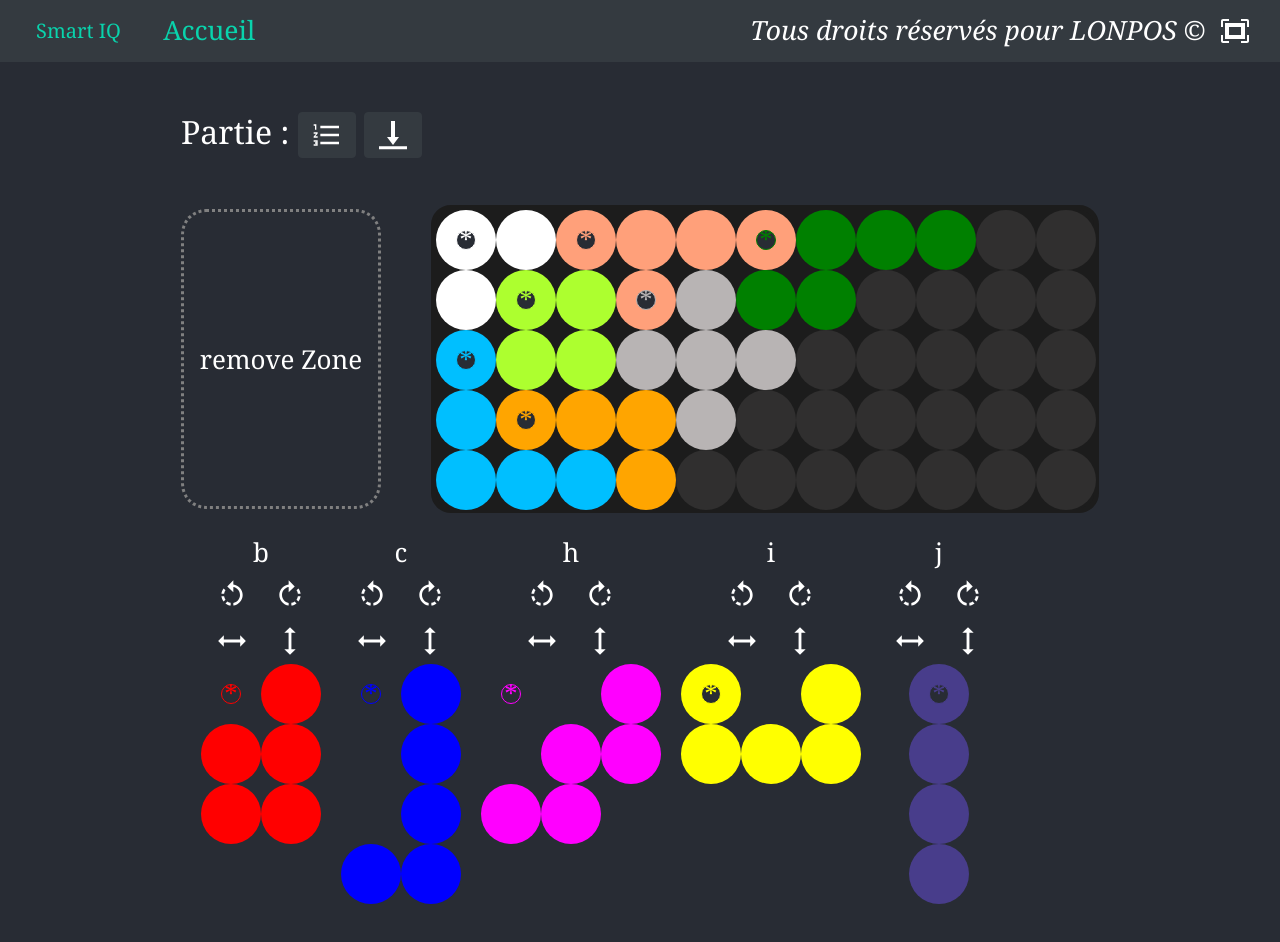
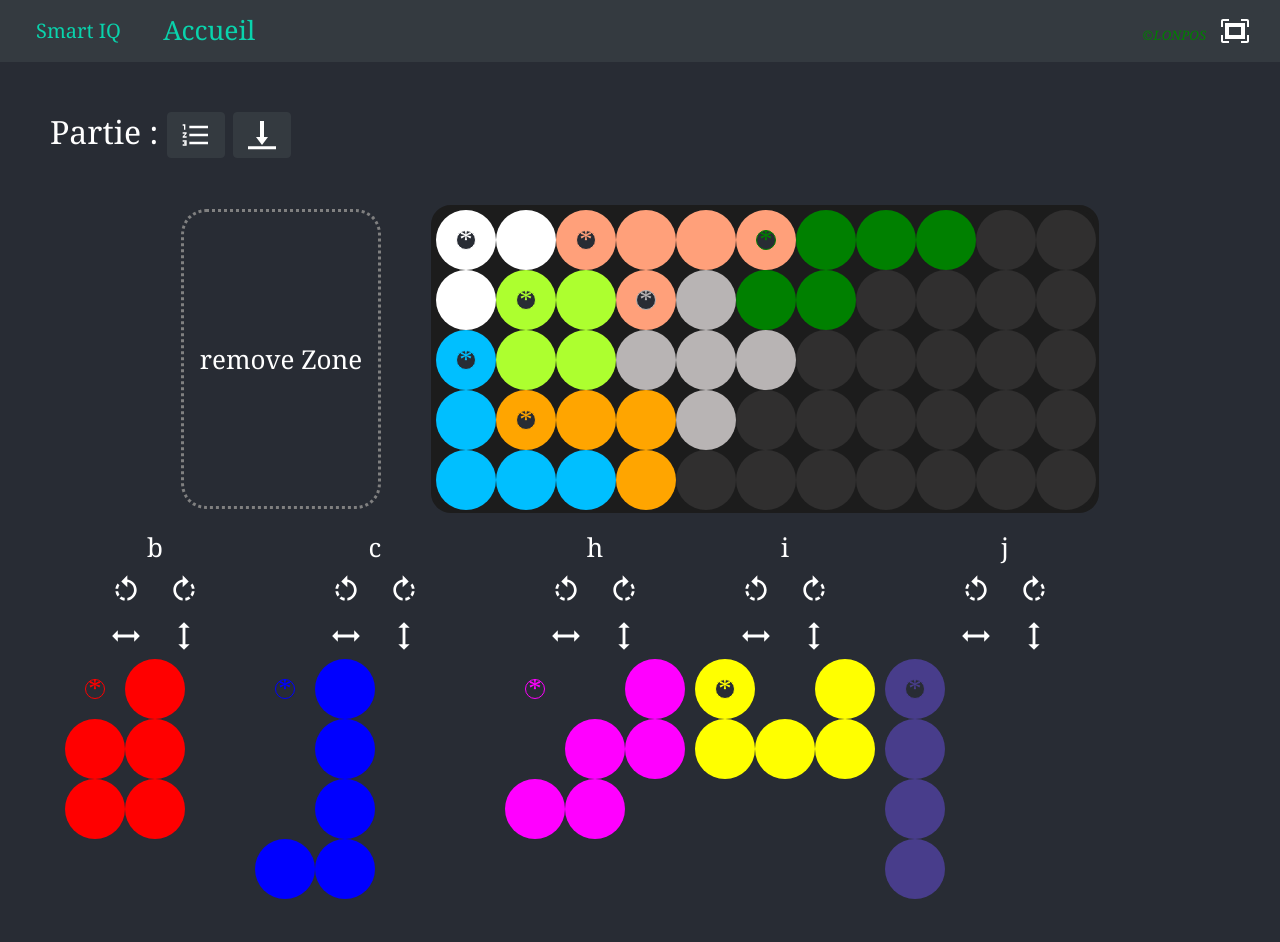
Before and after one commit to alainib/smartgame, a React (Create React App) app: page /partie/33 in a window 1280 px wide. Shown: the top 942 px of the page. Built offline with nearby package versions, Linux system fonts and the light colour scheme.

Commit message:
fix display

```diff
--- a/src/App.css
+++ b/src/App.css
@@ -30,10 +30,6 @@ body,
 .App-body {
   background-color: #282c34;
   min-height: 100vh;
-  display: flex;
-  flex-direction: column;
-  align-items: center;
-  justify-content: center;
   font-size: calc(10px + 2vmin);
   color: white;
   margin: 50px;
@@ -62,8 +58,8 @@ body,
 }
 
 .smallTextRed {
-  font-size: 13;
-  color: "red";
+  font-size: 13px;
+  color: green;
 }
 
 .breakFlexWrap {
--- a/src/App.js
+++ b/src/App.js
@@ -49,7 +49,7 @@ export default class App extends Component {
             </Nav>
 
             <Nav.Item>
-              <i className="smallTextRed">Tous droits réservés pour LONPOS ©</i>
+              <i className="smallTextRed">©LONPOS</i>
             </Nav.Item>
             <Nav.Item>
               <Button
--- a/src/Config.js
+++ b/src/Config.js
@@ -37,8 +37,7 @@ const bricks = {
       [0, 1],
       [0, 1],
       [1, 1],
-      [0, 1],
-      [0, 0]
+      [0, 1]
     ]
   },
   e: {
--- a/src/components/Partie.js
+++ b/src/components/Partie.js
@@ -269,11 +269,11 @@ export default class Partie extends Component {
             </div>
           );
         })}
+        {/* on affiche les bricks en dessous des cases pour pouvoir faire le drop sur n'importe qu'elle case */}
         {baseData.map((row, x) => (
-          <div className={css(styles.flexrow)} key={x}>
+          <div key={x}>
             {row.map((col, y) => {
               let position = { x, y };
-
               return (
                 <div key={x + "-" + y} style={{ position: "absolute", left: _itemSize * y, top: _itemSize * x }}>
                   <div
@@ -298,7 +298,7 @@ export default class Partie extends Component {
     for (var i in this.state.bricks) {
       if (!this.state.usedLetters.includes(i)) {
         show.push(
-          <div key={i} className="margin10">
+          <div key={i}>
             <ShowBrick
               name={i}
               data={this.state.bricks[i]}
@@ -318,6 +318,7 @@ export default class Partie extends Component {
         );
       }
     }
+
     return <div className="flex-container wrap">{show}</div>;
   }
 
@@ -420,12 +421,64 @@ class ShowBrick extends Component {
     this.props.updateBrick(this.props.name, nbrick);
   };
 
+  matrixRender() {
+    const { matrix, color } = this.props.data;
+    return (
+      <div
+        style={{ position: "relative", margin: 0, padding: 0 }}
+        draggable
+        onDragStart={e => {
+          console.log("drag strat from showbrick");
+          this.props.onDragStart(e, this.props.name, this.state.translationX, this.state.translationY);
+        }}
+      >
+        {matrix.map((row, i) => {
+          return (
+            <div key={i}>
+              {row.map((column, j) => {
+                return (
+                  <div
+                    className={css(styles.item)}
+                    style={{ position: "absolute", left: _itemSize * j, top: _itemSize * i, backgroundColor: column ? color : false }}
+                    key={j}
+                    onMouseDown={e => {
+                      this.setTranslation(i, j);
+                    }}
+                  >
+                    {i === 0 && j === 0 && (
+                      <div
+                        style={{
+                          ...styles.dragMarker._definition,
+                          color
+                        }}
+                      >
+                        *
+                      </div>
+                    )}
+                  </div>
+                );
+              })}
+            </div>
+          );
+        })}
+      </div>
+    );
+  }
   render() {
-    const { matrix, color } = this.props.data;
-
+    const { matrix } = this.props.data;
+    let ws = Math.max(matrixHelper.getYLength(matrix), matrixHelper.getXLength(matrix));
     return (
-      <div key={this.props.name} tabIndex="0" onKeyDown={this.handleKeyboard}>
-        {this.props.showControl && (
+      <div key={this.props.name}>
+        {this.props.showControl ? (
+          <div
+            tabIndex="0"
+            onKeyDown={this.handleKeyboard}
+            style={{
+              width: ws * _itemSize,
+              height: 75 + ws * _itemSize,
+              margin: 5
+            }}
+          >
             <div className={css(styles.flexcolumn)}>
               <div>{this.props.name}</div>
               <div className={css(styles.flexrow)}>
@@ -454,49 +507,11 @@ class ShowBrick extends Component {
                 </Button>
               </div>
             </div>
+            {this.matrixRender()}
+          </div>
+        ) : (
+          this.matrixRender()
         )}
-        <div
-          draggable
-          onDragStart={e => {
-            console.log("drag strat from showbrick");
-            this.props.onDragStart(e, this.props.name, this.state.translationX, this.state.translationY);
-          }}
-          onDragOver={e => this.props.onDragOver(e)}
-          onDrop={e => {
-            console.log("onDrop from showbrick");
-            this.props.onDrop(e);
-          }}
-        >
-          {matrix.map((row, i) => {
-            return (
-              <div className={css(styles.flexrow)} key={i}>
-                {row.map((column, j) => {
-                  return (
-                    <div
-                      className={css(styles.item)}
-                      style={{ backgroundColor: column ? color : false }}
-                      key={j}
-                      onMouseDown={e => {
-                        this.setTranslation(i, j);
-                      }}
-                    >
-                      {i === 0 && j === 0 && (
-                        <div
-                          style={{
-                            ...styles.dragMarker._definition,
-                            color
-                          }}
-                        >
-                          *
-                        </div>
-                      )}
-                    </div>
-                  );
-                })}
-              </div>
-            );
-          })}
-        </div>
       </div>
     );
   }
--- a/src/matrixHelper.js
+++ b/src/matrixHelper.js
@@ -18,11 +18,12 @@ export function rotateRight(array) {
       result[bb.length - j - 1][i] = b;
     });
   });
-  result = removeEmpty(result);
+  // result = removeEmpty(result);
   return result;
 }
 
 export function rotateLeft(array) {
+  console.log("f", array);
   let result = [];
   array.forEach(function(a, i, aa) {
     a.forEach(function(b, j, bb) {
@@ -30,21 +31,26 @@ export function rotateLeft(array) {
       result[j][aa.length - i - 1] = b;
     });
   });
-  result = removeEmpty(result);
+  // result = removeEmpty(result);
   return result;
 }
+
 export function flipX(array) {
   let result = gridl(array)
     .flipX() // mirror the grid on the x-axis
     .data(); // export the data array
-  return removeEmpty(result);
+  return result;
+  // return removeEmpty(result);
 }
+
 export function flipY(array) {
   let result = gridl(array)
     .flipY() // mirror the grid on the y-axis
     .data(); // export the data array
-  return removeEmpty(result);
+  return result;
+  // return removeEmpty(result);
 }
+
 /**
  * découpe une sous matrice dans brick
  * @param {*} brick
```
Also changed, not shown: 1 other file (tests, documents, lock files or other folders). Lines whose indentation alone changed are shown as unchanged.
